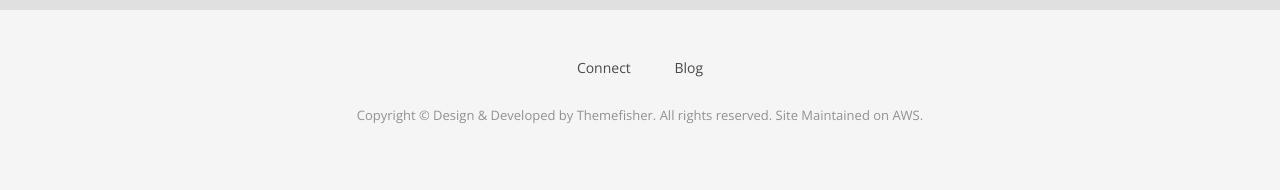
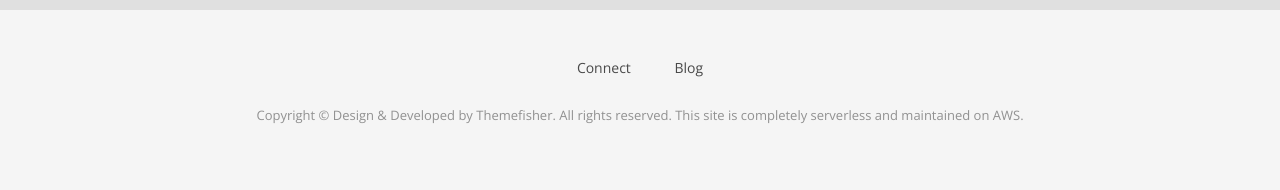
Before and after one commit to evmiguel/erikamiguel, a Jekyll site: the page built from erikamiguel.com/index.html, in a window 1280 px wide. Shown: the part 1502-1692 px from the top of the page. Built offline with Jekyll 4.4.1, drawn with Linux system fonts in a browser that asks for light colours; nearby versions of some CDN libraries; some web fonts are replaced.

Commit message:
adding serverless message on footer

```diff
--- a/erikamiguel.com/_includes/footer.html
+++ b/erikamiguel.com/_includes/footer.html
@@ -9,7 +9,7 @@
             <li><a href="{{ site.baseurl }}/blog">Blog</a></li>
           </ul>
         </div>
-        <p>Copyright © Design & Developed by Themefisher. All rights reserved. Site Maintained on AWS.</p>
+        <p>Copyright © Design & Developed by Themefisher. All rights reserved. This site is completely serverless and maintained on AWS.</p>
       </div>
     </div>
   </div>
```
